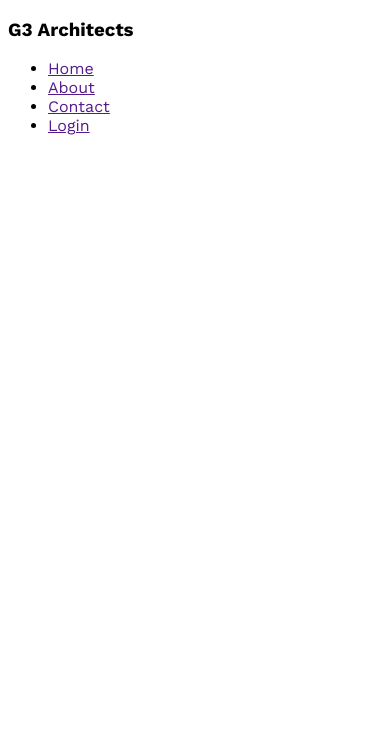
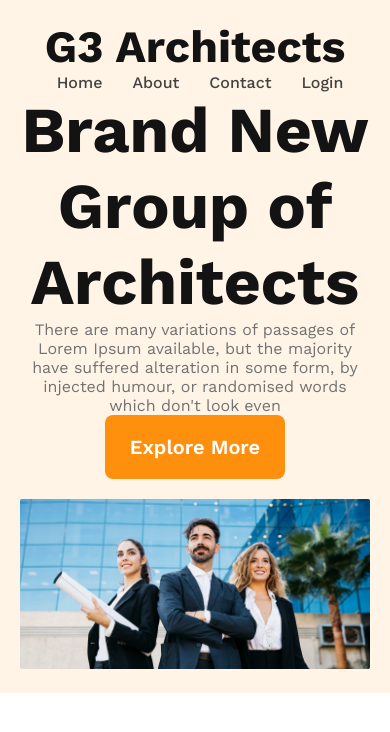
Before and after one commit to coder-binary1/g3-architects-website, a plain HTML site: page index.html in a window 390 px wide. Drawn offline with nearby package versions, Linux system fonts and the light colour scheme.

Commit message:
finished the header section with responsive for small and medium devices

```diff
--- a/index.html
+++ b/index.html
@@ -15,7 +15,7 @@
 <body>
     <header>
         <nav>
-            <h3>G3 Architects</h3>
+            <h3 class="nav-title">G3 Architects</h3>
             <ul>
                 <li><a href="">Home</a></li>
                 <li><a href="">About</a></li>
@@ -23,6 +23,20 @@
                 <li><a href="">Login</a></li>
             </ul>
         </nav>
+
+        <!-- banner -->
+        <div class="banner">
+            <div class="banner-content">
+                <h1 class="banner-title">Brand New
+                    Group of Architects
+                </h1>
+                <p class="banner-desc">There are many variations of passages of Lorem Ipsum available, but the majority
+                    have
+                    suffered alteration in some form, by injected humour, or randomised words which don't look even</p>
+                <button class="btn-primary">Explore More</button>
+            </div>
+            <img src="images/banner.png" alt="">
+        </div>
     </header>
     <main></main>
     <footer> </footer>
--- a/styles/architects.css
+++ b/styles/architects.css
@@ -1,3 +1,86 @@
-body {
+* {
   font-family: "Work Sans", sans-serif;
+  margin: 0;
 }
+
+/* shared styles */
+.btn-primary {
+  border-radius: 8px;
+  background: #ff900e;
+  color: #fff;
+  font-size: 1.25rem;
+  font-weight: 600;
+  border: 0;
+  padding: 20px 25px;
+  cursor: pointer;
+}
+
+/* header styles */
+header {
+  background: rgba(255, 144, 14, 0.1);
+  padding: 50px 240px;
+}
+nav {
+  display: flex;
+  justify-content: space-between;
+  align-items: center;
+}
+.nav-title {
+  font-size: 2.8rem;
+  font-weight: 700;
+  color: #131313;
+}
+nav > ul {
+  display: flex;
+}
+nav li {
+  list-style: none;
+  margin-right: 30px;
+  font-size: 1rem;
+  font-weight: 500;
+}
+nav li a {
+  text-decoration: none;
+  color: #424242;
+}
+
+/* banner styles */
+.banner-content {
+  max-width: 800px;
+  text-align: center;
+  margin: 0 auto;
+}
+.banner-title {
+  color: #131313;
+  font-size: 4rem;
+  font-weight: 700;
+}
+.banner-desc {
+  color: #727272;
+}
+.banner img {
+  margin-top: 20px;
+  width: 100%;
+}
+
+/* responsive styles */
+
+/* small device */
+@media screen and (max-width: 756px) {
+  header {
+    padding: 20px;
+  }
+  nav {
+    flex-direction: column;
+  }
+}
+
+/* medium deviced */
+@media screen and (min-width: 577px) and (max-width: 992px) {
+  header {
+    padding: 50px;
+  }
+  nav {
+    flex-direction: column;
+  }
+}
```
